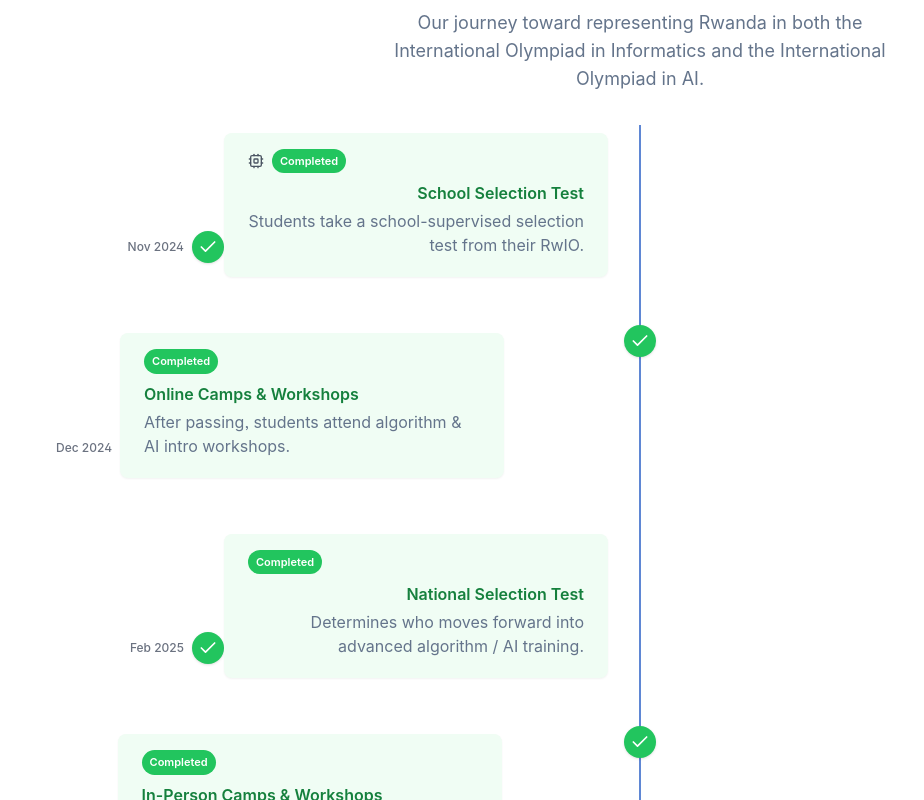
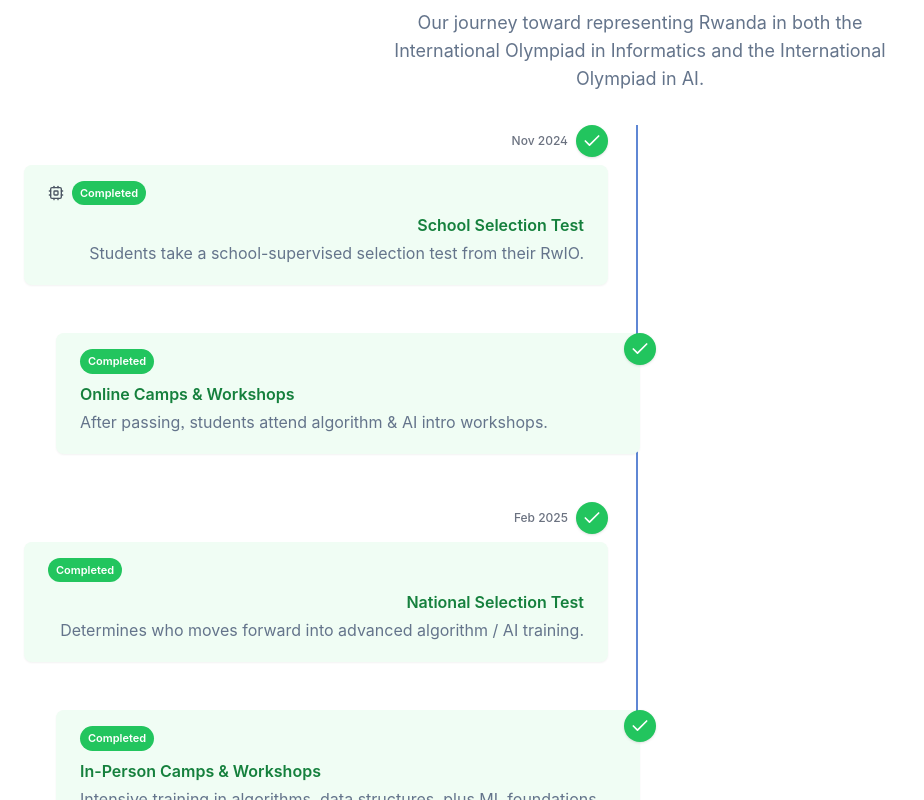
Before and after one commit to rwandacomputing/rwco-web, a Next.js app: page / in a window 1280 px wide. Shown: the part 2700-3500 px from the top of the page, without its empty margins (0-924 px from the left). Built offline with nearby package versions, Linux system fonts and the light colour scheme.

Commit message:
Update RoadMap.tsx

```diff
--- a/src/components/page-components/RoadMap.tsx
+++ b/src/components/page-components/RoadMap.tsx
@@ -1,6 +1,6 @@
 "use client";
 import React from "react";
-import { Check, Clock, Cpu, Brain } from "lucide-react";  // added icons
+import { Check, Clock, Cpu, Brain } from "lucide-react";
 
 interface Event {
   year: string;
@@ -119,7 +119,9 @@ const RoadMap = () => {
 
       <div className="container mx-auto px-6">
         <div className="relative">
-          <div className="border-l-2 border-olympiad-blue absolute left-1/2 h-full ml-[-1px]" />
+          {/* center line */}
+          <div className="absolute left-1/2 top-0 h-full border-l-2 border-olympiad-blue -ml-1" />
+
           <div className="space-y-12">
             {olympiadEvents.map((event, idx) => {
               const statusClasses = getStatusClasses(event.status);
@@ -127,29 +129,22 @@ const RoadMap = () => {
 
               return (
                 <div key={idx} className="relative flex w-full">
-                  <div
-                    className={`w-1/2 pr-8 ${isLeft ? "text-right" : "text-left"} ${
-                      isLeft ? "pl-0" : "pl-8"
-                    }`}
-                  >
-                    <div className="inline-flex items-center justify-end">
-                      <div className="text-xs font-medium text-gray-500 mr-2">
-                        {event.year}
-                      </div>
-                      {isLeft && (
+                  <div className={`w-1/2 ${isLeft ? "pr-8 text-right" : "pl-8 text-left"}`}>
+                    {/* For left side entries, icon and date on left; for right side, we skip this */}
+                    {isLeft && (
+                      <div className="flex items-center justify-end mb-2">
+                        <div className="text-xs font-medium text-gray-500 mr-2">
+                          {event.year}
+                        </div>
                         <div className={`rounded-full ${statusClasses.bg} w-8 h-8 flex items-center justify-center shadow`}>
                           {statusClasses.icon}
                         </div>
-                      )}
-                    </div>
-                    <div
-                      className={`${statusClasses.lightBg} ${statusClasses.border} rounded-lg shadow-sm px-6 py-4 mt-2 inline-block max-w-sm`}
-                    >
-                      <div className="flex items-center mb-2 space-x-2">
+                      </div>
+                    )}
+                    <div className={`${statusClasses.lightBg} ${statusClasses.border} rounded-lg shadow-sm px-6 py-4`}>
+                      <div className="flex items-center mb-2 space-x-2 justify-start">
                         {trackIcon(event.track)}
-                        <div
-                          className={`inline-block px-2 py-1 rounded-full text-[11px] font-semibold ${statusClasses.bg} text-white`}
-                        >
+                        <div className={`inline-block px-2 py-1 rounded-full text-[11px] font-semibold ${statusClasses.bg} text-white`}>
                           {event.status === "completed"
                             ? "Completed"
                             : event.status === "in-progress"
@@ -164,6 +159,7 @@ const RoadMap = () => {
                     </div>
                   </div>
 
+                  {/* middle vertical and icon for right side entries */}
                   <div className="absolute left-1/2 top-0 transform -translate-x-1/2">
                     {!isLeft && (
                       <div className={`rounded-full ${statusClasses.bg} w-8 h-8 flex items-center justify-center shadow`}>
@@ -172,7 +168,8 @@ const RoadMap = () => {
                     )}
                   </div>
 
-                  <div className="w-1/2 pl-8">{/* empty half for layout symmetry */}</div>
+                  {/* right empty placeholder or content */}
+                  <div className="w-1/2">{/* blank or you could mirror content for right side */}</div>
                 </div>
               );
             })}
```
